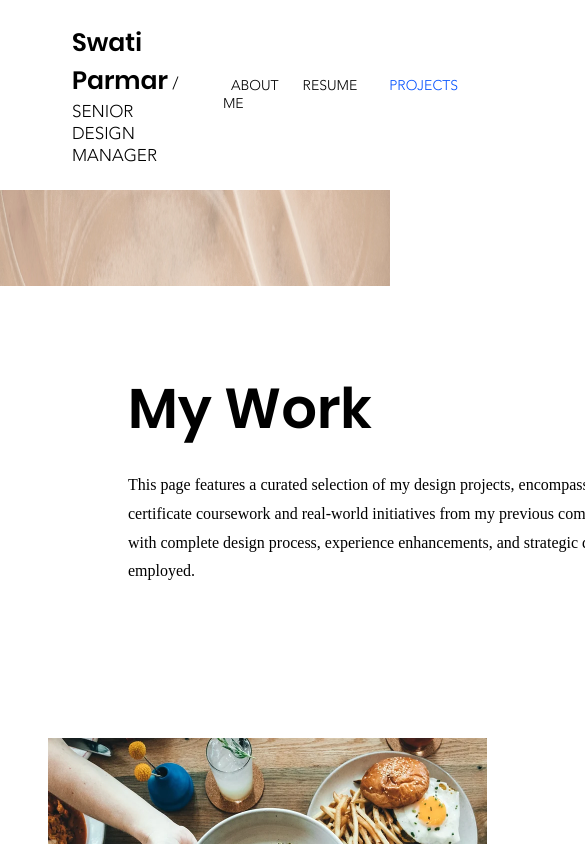
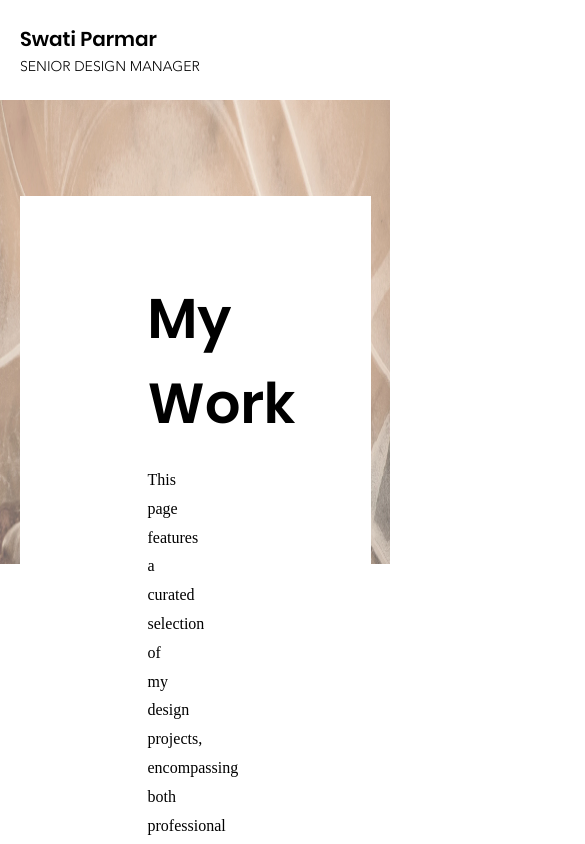
Before and after one commit to yogeshchoudhary147/swati-portfolio, a React app: page /projects in a window 390 px wide. Shown: the top 844 px of the page, 585 px wide, since content can reach past the window. Built offline with nearby package versions, Linux system fonts and the light colour scheme; a web font is replaced by a local one.

Commit message:
fix: header css for mobile

```diff
--- a/src/assets/css/styles.css
+++ b/src/assets/css/styles.css
@@ -99,8 +99,46 @@ body {
 }
 
 @media only screen and (max-width: 768px) {
+  .header {
+    padding: 24px 20px;
+    .info {
+      font-size: 14px;
+      word-break: break-word;
+      .name {
+        font-size: 20px;
+      }
+      .seperator {
+        display: block;
+        visibility: hidden;
+        height: 4px;
+        width: 0px;
+      }
+    }
+    nav {
+      display: none;
+    }
+  }
   .footer {
     column-gap: 0px !important;
+  }
+  .resume-container {
+    .main-container {
+      .heading {
+        padding-top: 54px !important;
+      }
+      .sub-heading {
+        margin-top: 54px !important;
+      }
+      .card {
+        flex-wrap: wrap;
+        .duration {
+          flex-shrink: unset !important;
+        }
+        ul {
+          padding-left: 20px;
+        }
+      }
+    }
   }
 }
 
@@ -142,14 +180,6 @@ body {
       font-family: PoppinsSemibold;
       margin-top: 108px;
     }
-    @media only screen and (max-width: 768px) {
-      .card {
-        flex-wrap: wrap;
-        .duration {
-          flex-shrink: unset !important;
-        }
-      }
-    }
     .card {
       padding: 50px 40px 50px 50px;
       display: flex;
@@ -186,9 +216,13 @@ body {
   background-size: 100% 464px;
   padding-top: 96px;
   .main-container {
-    width: 980px;
+    width: 90%;
+    max-width: 724px;
     margin: 0px auto;
     padding-bottom: 64px;
+    /* width: 980px; */
+    /* margin: 0px auto; */
+    /* padding-bottom: 64px; */
     .heading {
       background-color: white;
       padding: 80px 192px 80px 128px;
--- a/src/views/Header.js
+++ b/src/views/Header.js
@@ -7,7 +7,8 @@ export default function Header() {
       <div className="info">
         <NavLink to="">
           <span className="name">Swati Parmar</span>
-          &nbsp;/&nbsp; SENIOR DESIGN MANAGER
+          <span className="seperator">&nbsp;/&nbsp;</span>
+          SENIOR DESIGN MANAGER
         </NavLink>
       </div>
       <div className="nav">
```
